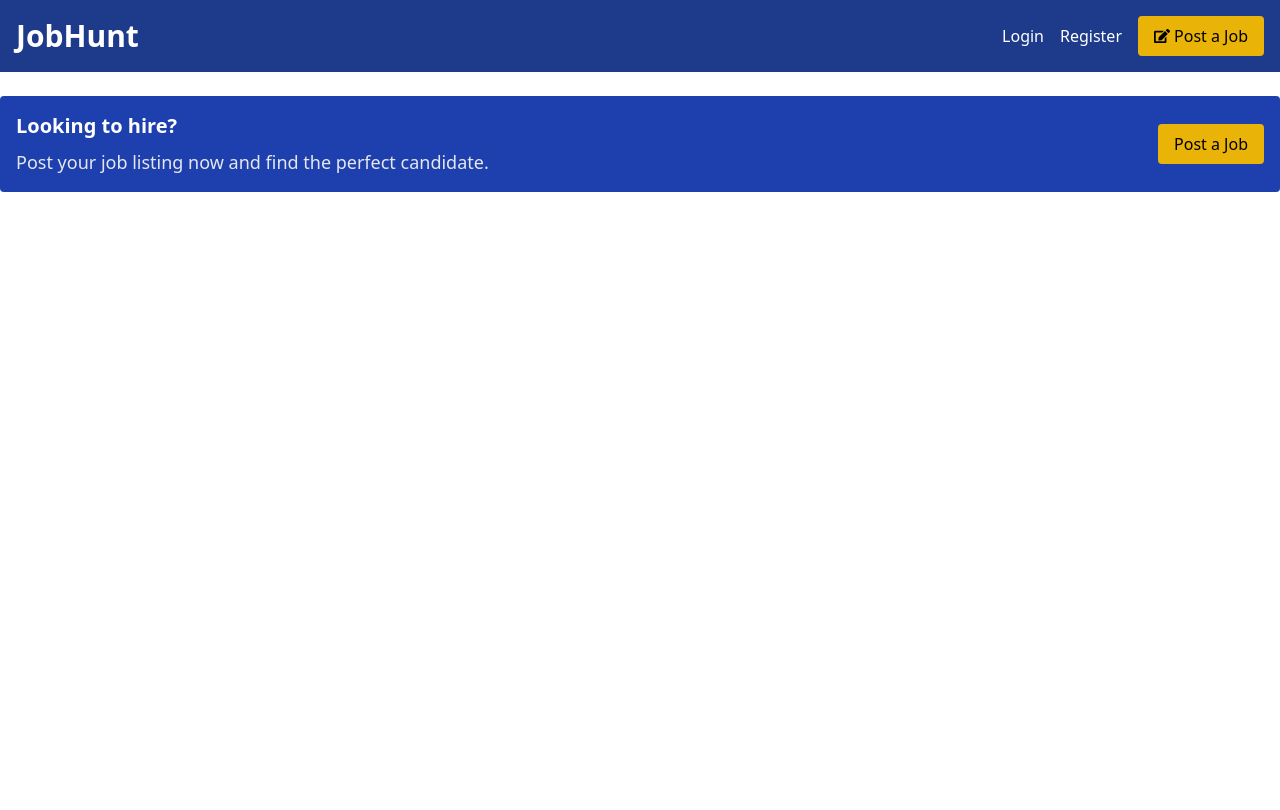
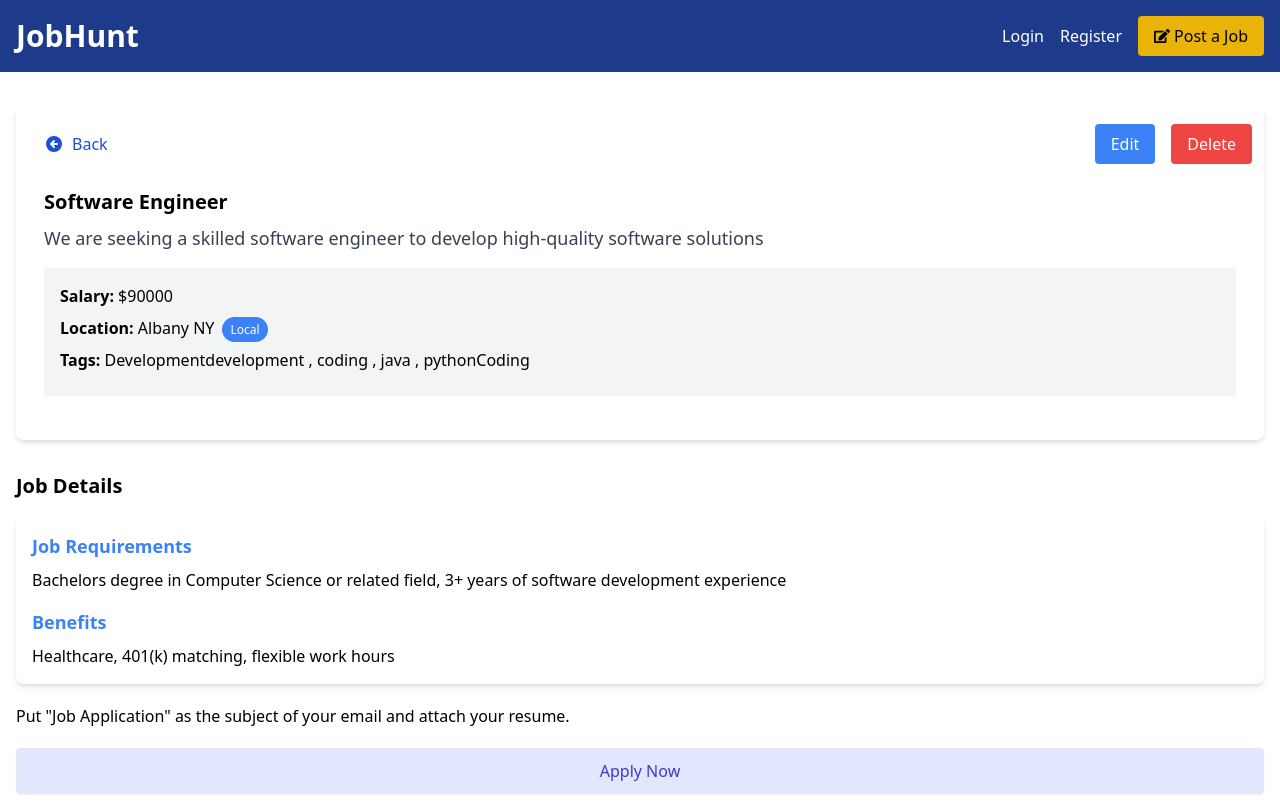
Before and after one commit to Kolawole-kehinde/jobHunt-app, a React (Vite) app: page /jobs/JOB001 in a window 1280 px wide. Built offline with nearby package versions, Linux system fonts and the light colour scheme.

Commit message:
JobDetailsPage completed using dynamic routing

```diff
--- a/src/App.jsx
+++ b/src/App.jsx
@@ -3,8 +3,8 @@ import NavBar from "./Components/layout/NavBar";
 import HomePage from "./pages/home";
 import Login from "./pages/auth/Login";
 import Register from "./pages/auth/Register";
-import ButtomBanner from "./Components/ButtomBanner";
 import AllJobsPage from "./pages/jobs";
+import JobDetailsPage from "./pages/jobs/JobDetails";
 
 const App = () => {
   return (
@@ -21,11 +21,12 @@ const App = () => {
           <Route index element={<HomePage />} />
           <Route path="jobs">
           <Route index element={<AllJobsPage/>} />
+          <Route path=":id" element={<JobDetailsPage/>}/>
         </Route>
         </Route>
 
         </Routes>
-      <ButtomBanner/>
+
     </>
   );
 };
--- a/src/Components/jobs/Job.jsx
+++ b/src/Components/jobs/Job.jsx
@@ -1,5 +1,7 @@
+import { Link } from "react-router";
+
 const Job = (props) => {
-    const { title, description, salary, city, state, tags } = props;
+    const { title, description, salary, city, state, tags, id } = props;
     return (
       <div className="rounded-lg shadow-md bg-white">
         <div className="p-4">
@@ -19,6 +21,9 @@ const Job = (props) => {
               <strong>Tags:</strong> <span>{tags.join(" , ")}</span>
             </li>
           </ul>
+          <Link to={`/jobs/${id}`} className="block w-full text-center px-5 py-2.5 shodow-sm rounded border text-base font-medium text-indigo-700 bg-indigo-100 hover:bg-indigo-200">
+            Details
+          </Link>
 
         </div>
       </div>
--- a/src/pages/home.jsx
+++ b/src/pages/home.jsx
@@ -2,6 +2,7 @@ import React from 'react'
 import ShowCase from '../Components/ShowCase'
 import TopBanner from '../Components/TopBanner'
 import JobListing from '../Components/jobs/JobListing'
+import ButtomBanner from '../Components/ButtomBanner'
 
 const HomePage = () => {
   return (
@@ -9,6 +10,7 @@ const HomePage = () => {
       <ShowCase/>
       <TopBanner/>
       <JobListing/>
+      <ButtomBanner/>
     </div>
   )
 }
--- a/src/pages/jobs/JobDetails.jsx
+++ b/src/pages/jobs/JobDetails.jsx
@@ -1,10 +1,90 @@
+import { Link, useNavigate, useParams } from "react-router";
+import { HiArrowCircleLeft } from "react-icons/hi";
+import { jobListings } from "../../constant/job";
 
-const JobDetails = () => {
+const JobDetailsPage = () => {
+  const { id } = useParams(); // Grab the dynamic "id" from the URL params
+  const navigate = useNavigate();
+  const job = jobListings.find((job) => job.id === id);
+//   console.log(job)
+
   return (
-    <div>
+    <>
+      <section className="container mx-auto p-4 mt-4">
+        <div className="rounded-lg shadow-md bg-white p-3">
+          <div className="flex justify-between items-center">
+            <button className="flex items-center gap-2 p-4 text-blue-700" onClick={() => navigate(-1)}>
+            <HiArrowCircleLeft fontSize={20} />
+              Back
+            </button>
+            <div className="flex space-x-4 ml-4">
+              <Link
+                to="/edit"
+                className="px-4 py-2 bg-blue-500 hover:bg-blue-600 text-white rounded"
+              >
+                Edit
+              </Link>
+              {/* Delete Form */}
+              <form method="POST" action={`/delete-job/${id}`}>
+                <button
+                  type="submit"
+                  className="px-4 py-2 bg-red-500 hover:bg-red-600 text-white rounded"
+                >
+                  Delete
+                </button>
+              </form>
+              {/* End Delete Form */}
+            </div>
+          </div>
+          <div className="p-4">
+            <h2 className="text-xl font-semibold">{job.title}</h2>
+            <p className="text-gray-700 text-lg mt-2">
+              {job.description}
+            </p>
+            <ul className="my-4 bg-gray-100 p-4">
+              <li className="mb-2">
+                <strong>Salary:</strong> ${job.salary}
+              </li>
+              <li className="mb-2">
+                <strong>Location:</strong> {`${job.city} ${job.state}`}
+                <span className="text-xs bg-blue-500 text-white rounded-full px-2 py-1 ml-2">
+                  Local
+                </span>
+              </li>
+              <li className="mb-2">
+                <strong>Tags:</strong> <span>Development</span>{job.tags.join(" , ")}
+                <span>Coding</span>
+              </li>
+            </ul>
+          </div>
+        </div>
+      </section>
 
-    </div>
-  )
-}
+      <section className="container mx-auto p-4">
+        <h2 className="text-xl font-semibold mb-4">Job Details</h2>
+        <div className="rounded-lg shadow-md bg-white p-4">
+          <h3 className="text-lg font-semibold mb-2 text-blue-500">
+            Job Requirements
+          </h3>
+          <p>
+            {job.requirements}
+          </p>
+          <h3 className="text-lg font-semibold mt-4 mb-2 text-blue-500">
+            Benefits
+          </h3>
+            {job.benefits}
+        </div>
+        <p className="my-5">
+          Put "Job Application" as the subject of your email and attach your
+          resume.
+        </p>
+        <button
+          className="block w-full text-center px-5 py-2.5 shadow-sm rounded border text-base font-medium cursor-pointer text-indigo-700 bg-indigo-100 hover:bg-indigo-200">
+          Apply Now
+        </button>
+      </section>
+    </>
+  );
+};
 
-export default JobDetails
+export default JobDetailsPage;
```
